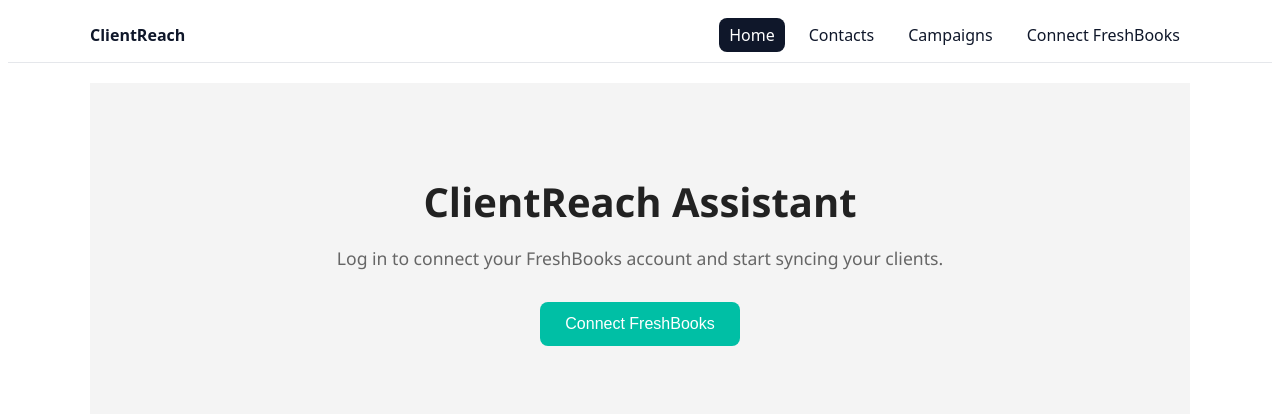
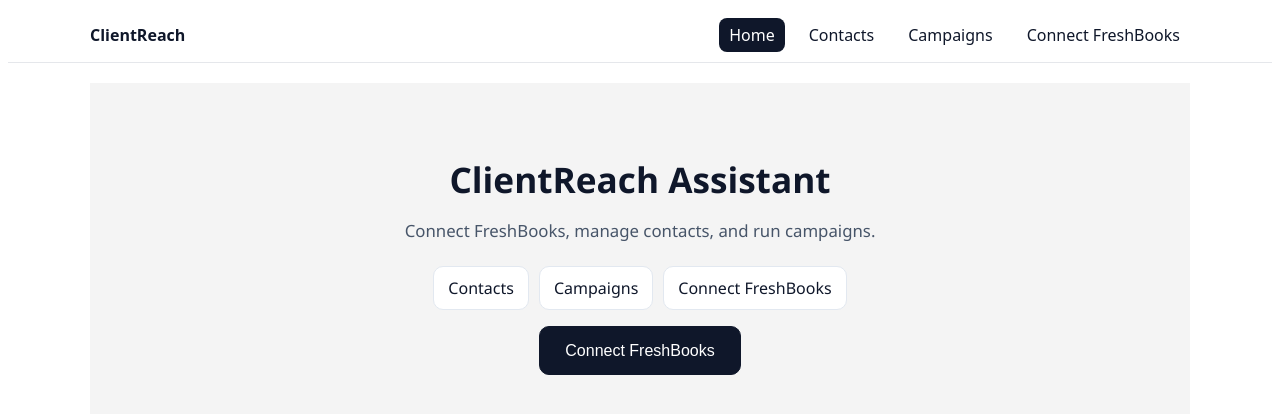
Before and after one commit to cmadaffer/clientreach, a Next.js app: page / in a window 1280 px wide. Shown: the top 414 px of the page. Built offline with nearby package versions, Linux system fonts and the light colour scheme.

Commit message:
Update index.js

```diff
--- a/pages/index.js
+++ b/pages/index.js
@@ -1,9 +1,19 @@
 // pages/index.js
 import Head from 'next/head';
+import Link from 'next/link';
 
 export default function HomePage() {
   const handleFreshBooksLogin = () => {
     window.location.href = '/api/auth/freshbooks-auth';
+  };
+
+  const btn = {
+    padding: '10px 14px',
+    border: '1px solid #e2e8f0',
+    borderRadius: 10,
+    textDecoration: 'none',
+    color: '#0f172a',
+    background: '#fff'
   };
 
   return (
@@ -11,12 +21,22 @@
       <Head>
         <title>ClientReach Assistant</title>
       </Head>
+
       <main style={styles.container}>
         <h1 style={styles.title}>ClientReach Assistant</h1>
         <p style={styles.subtitle}>
-          Log in to connect your FreshBooks account and start syncing your clients.
+          Connect FreshBooks, manage contacts, and run campaigns.
         </p>
-        <button onClick={handleFreshBooksLogin} style={styles.button}>
+
+        {/* Quick links */}
+        <div style={{ display: 'flex', gap: 10, flexWrap: 'wrap', justifyContent: 'center', marginBottom: 16 }}>
+          <Link href="/contacts" style={btn}>Contacts</Link>
+          <Link href="/campaigns" style={btn}>Campaigns</Link>
+          <Link href="/connect-freshbooks" style={btn}>Connect FreshBooks</Link>
+        </div>
+
+        {/* Primary action */}
+        <button onClick={handleFreshBooksLogin} style={styles.primaryButton}>
           Connect FreshBooks
         </button>
       </main>
@@ -26,30 +46,30 @@
 
 const styles = {
   container: {
-    minHeight: '100vh',
-    padding: '4rem 2rem',
+    minHeight: '70vh',
+    padding: '3rem 2rem',
     backgroundColor: '#f4f4f4',
     textAlign: 'center',
-    fontFamily: 'Segoe UI, sans-serif',
+    fontFamily: 'Segoe UI, ui-sans-serif, system-ui, Arial'
   },
   title: {
-    fontSize: '2.5rem',
-    fontWeight: 600,
-    color: '#222',
-    marginBottom: '1rem',
+    fontSize: '2.2rem',
+    fontWeight: 700,
+    color: '#0f172a',
+    marginBottom: '0.6rem'
   },
   subtitle: {
-    fontSize: '1.1rem',
-    marginBottom: '2rem',
-    color: '#666',
+    fontSize: '1.05rem',
+    marginBottom: '1.5rem',
+    color: '#475569'
   },
-  button: {
-    padding: '0.8rem 1.6rem',
+  primaryButton: {
+    padding: '0.9rem 1.6rem',
     fontSize: '1rem',
-    backgroundColor: '#00BFA5',
+    backgroundColor: '#0f172a',
     color: '#fff',
-    border: 'none',
-    borderRadius: '8px',
-    cursor: 'pointer',
-  },
+    border: '1px solid #0f172a',
+    borderRadius: '10px',
+    cursor: 'pointer'
+  }
 };
```
